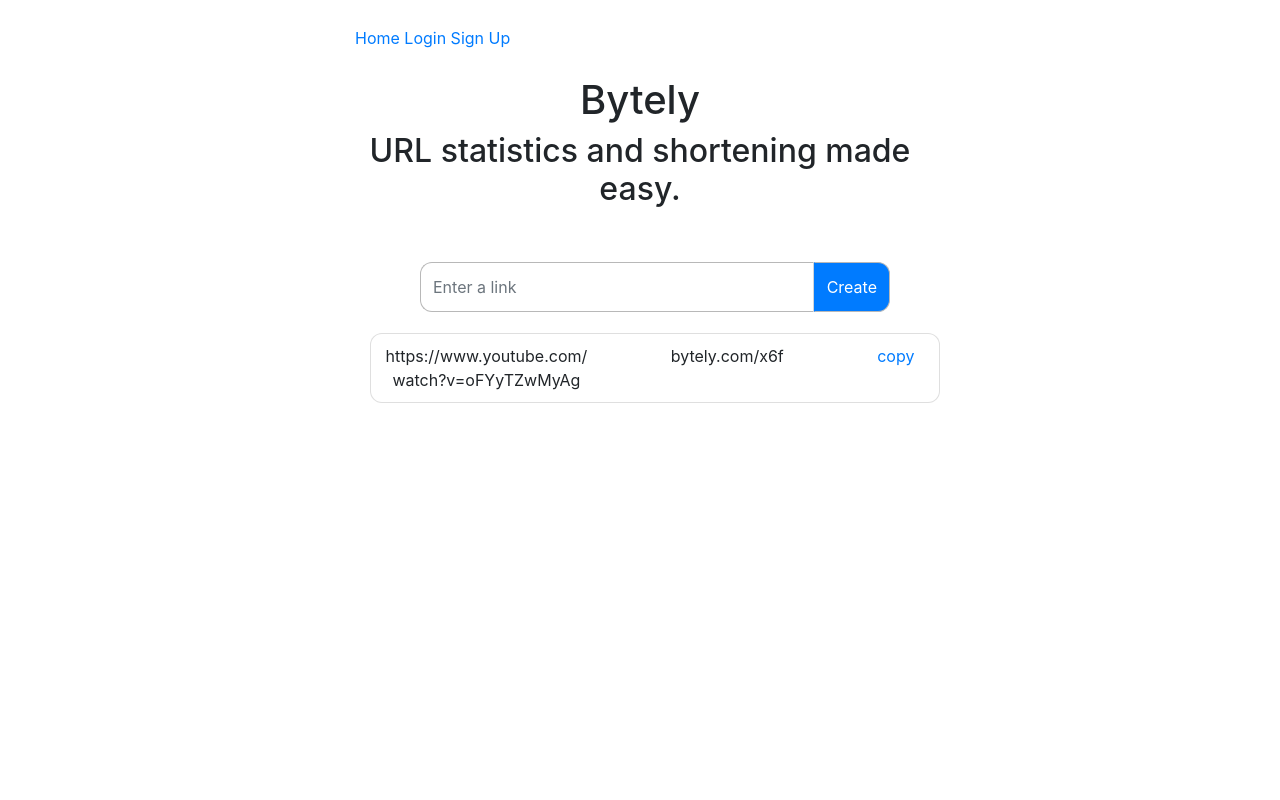
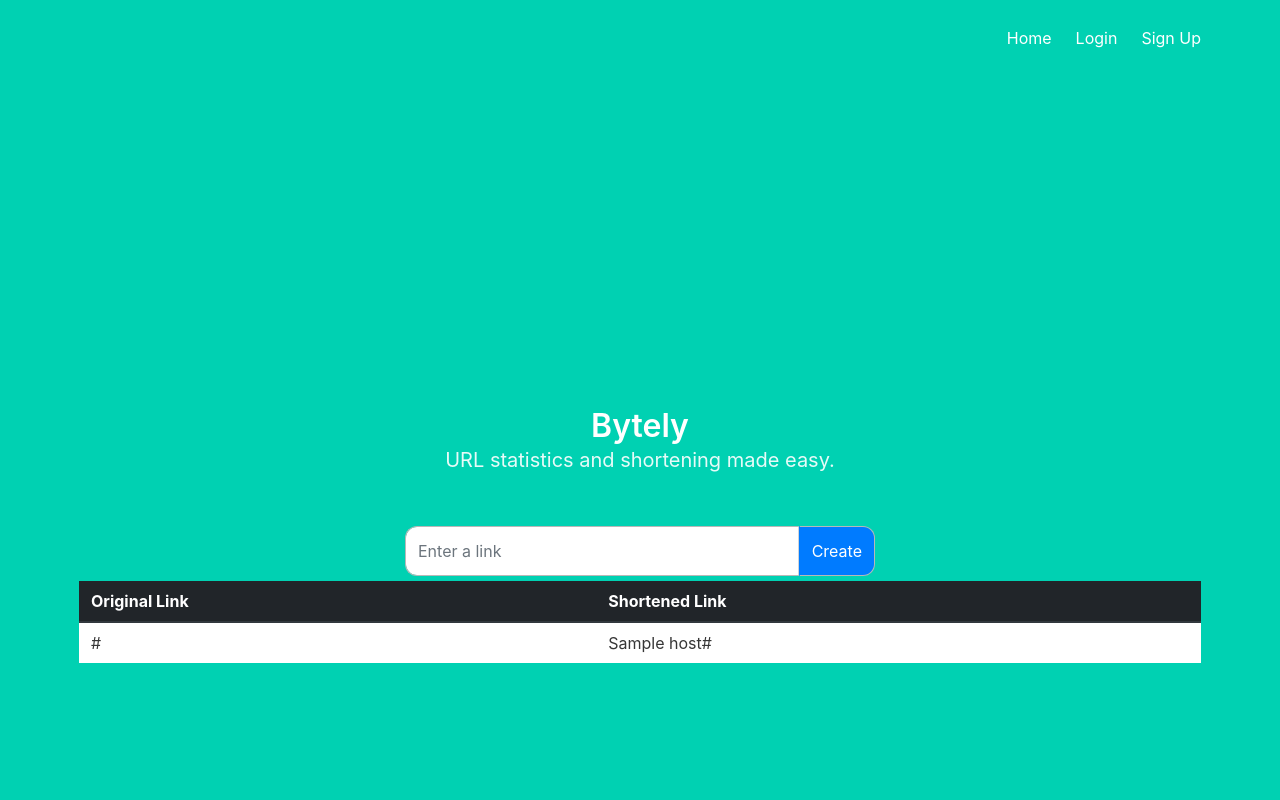
Before and after one commit to Vincent-Gustafsson/bytely, a Flask app: template bytely/templates/index.html in a window 1280 px wide. Run offline with Flask 2, Linux system fonts and the light colour scheme; tables that the repository leaves empty hold one stand-in row (values such as "Sample post"); the template is opened without the code that fills it: values that come from a table or form of the project are taken from there, most other values are stand-ins (such as "Sample title", 1, 10 or a date in 2020); parts of the project's set-up code (start-up, migrations or seed data) failed here and were passed over; some libraries are stand-ins or nearby versions.

Commit message:
Added url shortening to the index page so non registered users can create links.

```diff
--- a/bytely/links/views.py
+++ b/bytely/links/views.py
@@ -37,7 +37,7 @@
     db.session.add(link)
     db.session.commit()
 
-    return redirect(url_for("main.dashboard"))
+    return redirect(url_for("main.index"))
 
 
 @links.route("/links/delete-link/<id>", methods=["POST"])
--- a/bytely/models.py
+++ b/bytely/models.py
@@ -6,7 +6,7 @@
 from flask_login import UserMixin
 
 from bytely import db, login_manager
-
+from bytely.utils import generate_random_string
 
 @login_manager.user_loader
 def load_user(user_id):
@@ -40,9 +40,7 @@
             self.short_link = self.generate_short_link()
 
     def generate_short_link(self):
-        characters = string.digits + string.ascii_letters
-        # k is how many characters it generates.
-        short_link = ''.join(choices(characters, k=3))
+        short_link = generate_random_string(3)
 
         link = self.query.filter_by(short_link=short_link).first()
 
--- a/bytely/static/scripts/main.js
+++ b/bytely/static/scripts/main.js
@@ -1,15 +1,15 @@
-let full_links = document.getElementsByClassName("full-link-td");
+$( ".full-link-td" ).each( function() {
+    console.log($( this ).text());
+    linkText = $( this ).text();
+    if (linkText.length > 50) {
+        console.log(1);
+        $( this ).text(linkText.slice(0, 50) + "...");
+    }
+});
 
 const customLinkCheckbox = document.querySelector('input[name="want-custom-link"]');
 const customLinkInput = document.querySelector('input[name="custom-link"]');
 customLinkInput.style.display = "none";
-
-for (let i = 0; i < full_links.length; i++) {
-    let element = full_links[i];
-    if ( element.innerHTML.length > 50) {
-        element.innerHTML = element.innerHTML.slice(0, 50) + "...";
-    }
-}
 
 
 customLinkCheckbox.addEventListener('change', () => {
--- a/bytely/templates/base.html
+++ b/bytely/templates/base.html
@@ -7,8 +7,11 @@
     <meta name="viewport" content="width=device-width, initial-scale=1">
     <title>Flask Auth Example</title>
     <link rel="stylesheet" href="https://maxcdn.bootstrapcdn.com/bootstrap/4.0.0/css/bootstrap.min.css" integrity="sha384-Gn5384xqQ1aoWXA+058RXPxPg6fy4IWvTNh0E263XmFcJlSAwiGgFAW/dAiS6JXm" crossorigin="anonymous">
-    <!--<link rel="stylesheet" href="https://cdnjs.cloudflare.com/ajax/libs/bulma/0.7.2/css/bulma.min.css" />-->
+    <link rel="stylesheet" href="https://cdnjs.cloudflare.com/ajax/libs/bulma/0.7.2/css/bulma.min.css" />
     <link rel="stylesheet" href="{{ url_for('static', filename='styles/main.css') }}">
+
+    <script src="https://ajax.googleapis.com/ajax/libs/jquery/3.4.1/jquery.min.js"></script>
+    <script defer src="{{ url_for('static', filename='scripts/main.js') }}"></script>
 </head>
 
 <body>
@@ -54,7 +57,6 @@
             </div>
         </div>
     </section>
-    <script src="{{ url_for('static', filename='scripts/main.js') }}"></script>
 </body>
 
 </html>
--- a/bytely/templates/dashboard.html
+++ b/bytely/templates/dashboard.html
@@ -33,7 +33,7 @@
       </tr>
     </thead>
     <tbody>
-        {% for link in links %}
+      {% for link in links[::-1] %}
         <tr>
           <td><a class="full-link-td" href="{{ link.full_link }}">{{ link.full_link }}</a></td>
           <td><a href="{{ host }}{{ link.short_link }}">{{ host }}{{ link.short_link }}</td>
--- a/bytely/templates/index.html
+++ b/bytely/templates/index.html
@@ -26,22 +26,22 @@
   </div>
 
   <!-- Recent Anonymous Links -->
-<div class="container text-center mt-3">
-  <div class="card d-flex flex-row"
-    <div class="card-body">
-      <div class="row">
-        <div class="col-sm-5">
-          <p class="card-text">https://www.youtube.com/watch?v=oFYyTZwMyAg</p>
-        </div>
-        <div class="col-sm-5">
-          <p class="card-text">bytely.com/x6f</p>
-        </div>
-        <div class="col-sm-2">
-          <a href="#">copy</a>
-        </div>
-      </div>
-    </div>
-  </div>
-  </div>
-
+  {% if links %}
+    <table class="table">
+      <thead class="thead-dark">
+        <tr>
+          <th scope="col">Original Link</th>
+          <th scope="col">Shortened Link</th>
+        </tr>
+      </thead>
+      <tbody>
+        {% for link in links %}
+        <tr>
+          <td><a class="full-link-td" href="{{ link.full_link }}">{{ link.full_link }}</a></td>
+          <td><a href="{{ host }}{{ link.short_link }}">{{ host }}{{ link.short_link }}</td>
+        </tr>
+        {% endfor %}
+      </tbody>
+    </table>
+  {% endif %}
 {% endblock %}
```
Also changed, not shown: bytely/main/utils.py (added, +12 -0 lines), bytely/main/views.py (+14 -2 lines), bytely/utils.py (+7 -0 lines). Lines whose indentation alone changed are shown as unchanged.
